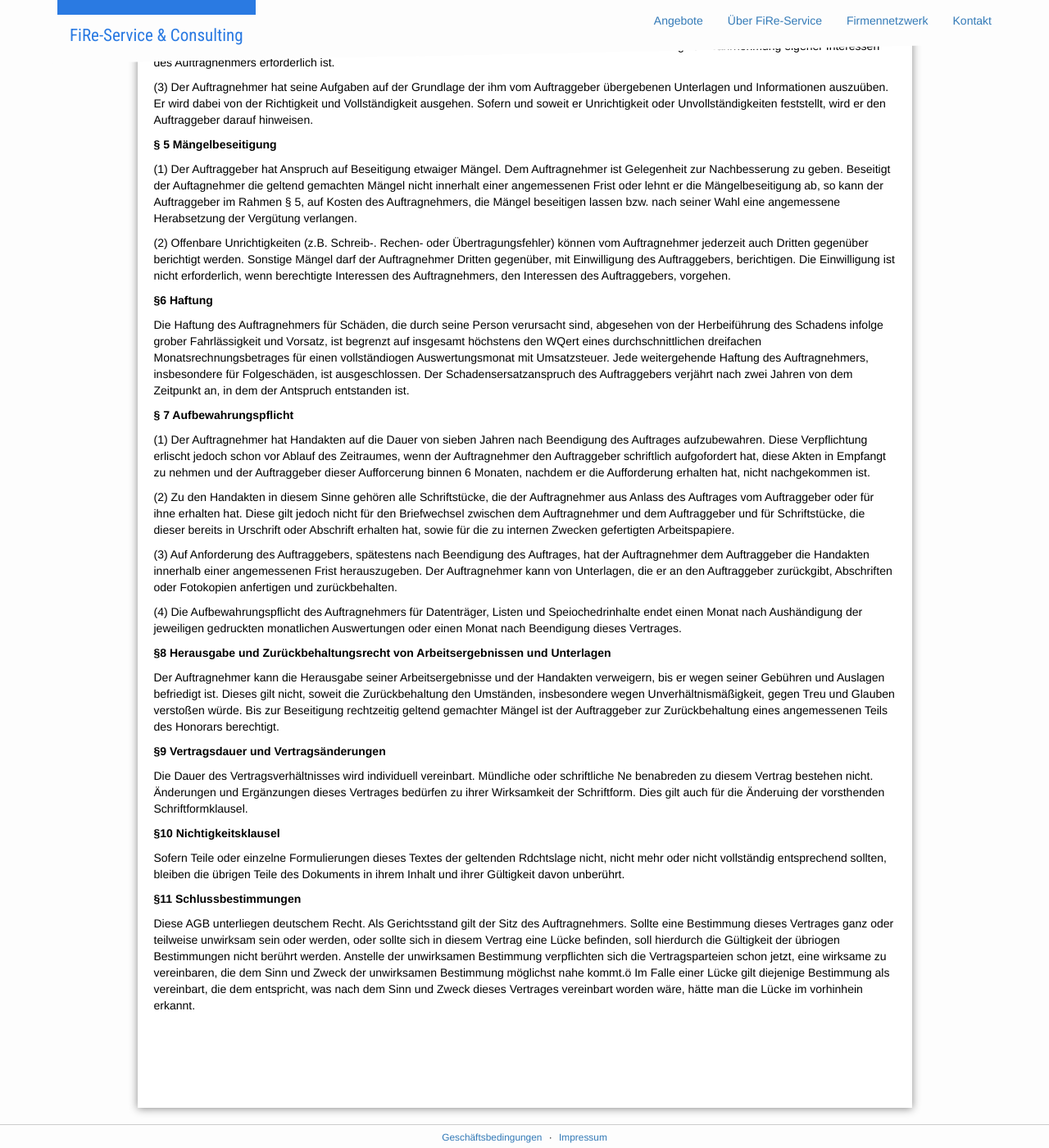
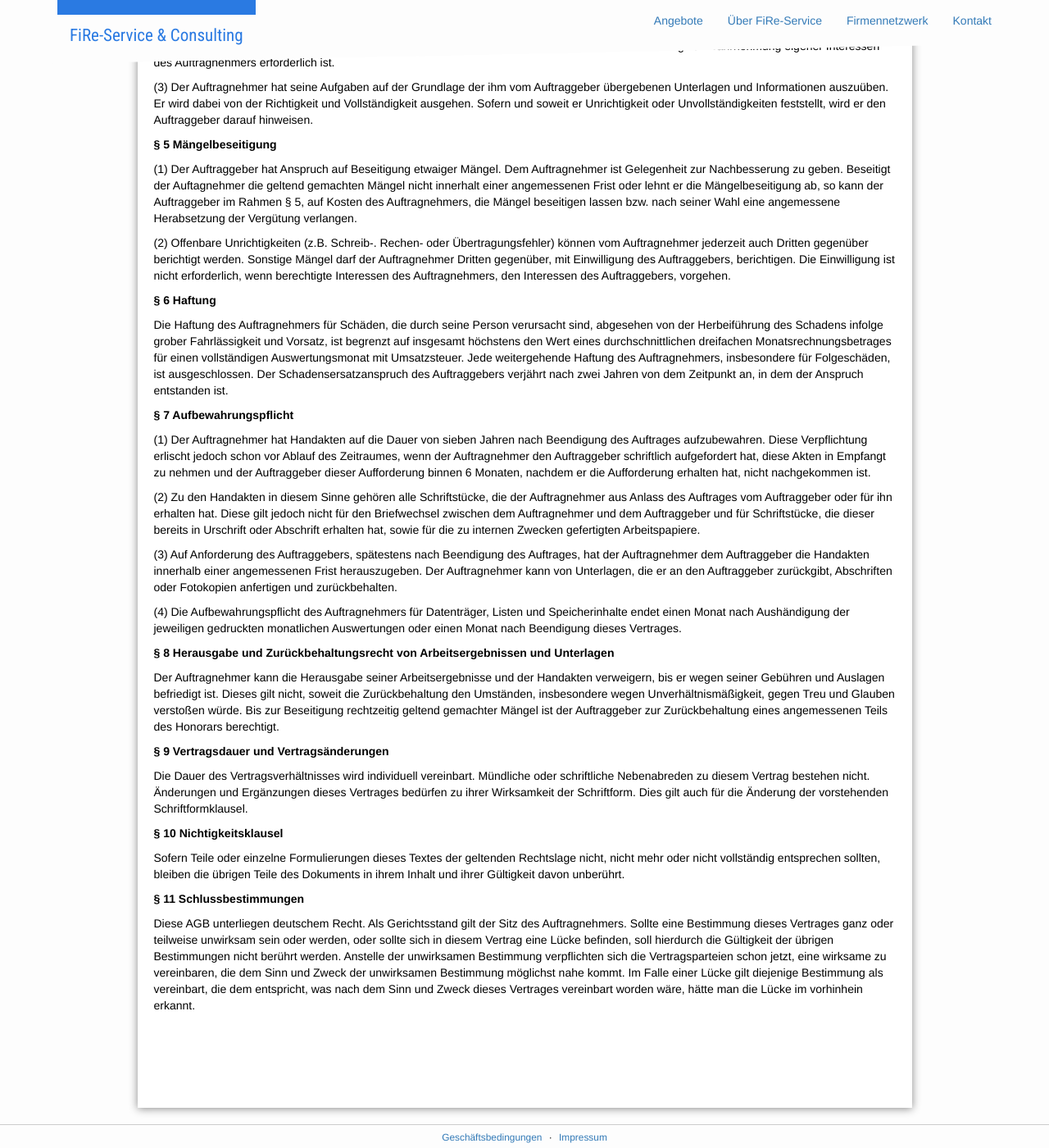
Before and after one commit to samlawski/fire-service, a Jekyll site: the page built from geschaeftsbedingungen.md, in a window 1280 px wide and 1400 px high, scrolled down 1320 px. Shown: the whole window at 82% size. Built offline with Jekyll 4.4.1, drawn with Linux system fonts in a browser that asks for light colours; some of the changed text lies outside the part shown.

Commit message:
Updated '/geschaeftsbedingungen.md' via CloudCannon

```diff
--- a/geschaeftsbedingungen.md
+++ b/geschaeftsbedingungen.md
@@ -16,7 +16,7 @@ title: Geschäftsbedingungen
 
 Parteien dieses Vertrages sind der Kunde (nachfolgend "Auftraggeber") und FiRe Service & Consulting, Bismarckstra&szlig;e 63, 12169 Berlin (nachfolgend "Auftragnehmer"). Sollte sich eine Partei bei der Durchf&uuml;hrung dieses Vertrages Dritter bedienen, so werden diese nicht Vertragspartner. Soweit nicht ausdr&uuml;cklich anderes bestimmt, entfaltet dieser Vertrag keine Schutzwirkung zugrunsten Dritter. Die Leistungen des Auftragnehmers erfolgen ausschlie&szlig;lich auf Grundlage dieser Gesch&auml;ftsbedingungen. Diese gelten auch f&uuml;r alle k&uuml;nftigen Gesch&auml;ftsbeziehungen, auch wenn sie nicht nochmals ausdr&uuml;cklich vereinbart werden. Die zu &uuml;bernehmenden Leistungen werden in einem gesonderten Vertrag festgehalten.
 
-**&sect;2 Verg&uuml;tung und F&auml;lligkeit**
+**&sect; 2 Verg&uuml;tung und F&auml;lligkeit**
 
 Die Vertragsparteien vereinbaren f&uuml;r die gem&auml;&szlig; &sect; 1 dieses Vertrages zu erbringenden T&auml;tigkeiten ein stundenweises, monatliches oder nach Ende einer in Auftrag gegebenen Dienstleistung f&auml;lliges Honorar. Alle Rechnungen sind 14 Tage nach Erhalt der Rechnung per &Uuml;berweisung auf das vom Auftragnehmer angegebene Firmenkonto f&auml;llig.
 
@@ -40,35 +40,35 @@ Die Vertragsparteien vereinbaren f&uuml;r die gem&auml;&szlig; &sect; 1 dieses V
 
 (2) Offenbare Unrichtigkeiten (z.B. Schreib-. Rechen- oder &Uuml;bertragungsfehler) k&ouml;nnen vom Auftragnehmer jederzeit auch Dritten gegen&uuml;ber berichtigt werden. Sonstige M&auml;ngel darf der Auftragnehmer Dritten gegen&uuml;ber, mit Einwilligung des Auftraggebers, berichtigen. Die Einwilligung ist nicht erforderlich, wenn berechtigte Interessen des Auftragnehmers, den Interessen des Auftraggebers, vorgehen.
 
-**&sect;6 Haftung**
+**&sect; 6 Haftung**
 
-Die Haftung des Auftragnehmers f&uuml;r Sch&auml;den, die durch seine Person verursacht sind, abgesehen von der Herbeif&uuml;hrung des Schadens infolge grober Fahrl&auml;ssigkeit und Vorsatz, ist begrenzt auf insgesamt h&ouml;chstens den WQert eines durchschnittlichen dreifachen Monatsrechnungsbetrages f&uuml;r einen vollst&auml;ndiogen Auswertungsmonat mit Umsatzsteuer. Jede weitergehende Haftung des Auftragnehmers, insbesondere f&uuml;r Folgesch&auml;den, ist ausgeschlossen. Der Schadensersatzanspruch des Auftraggebers verj&auml;hrt nach zwei Jahren von dem Zeitpunkt an, in dem der Antspruch entstanden ist.
+Die Haftung des Auftragnehmers f&uuml;r Sch&auml;den, die durch seine Person verursacht sind, abgesehen von der Herbeif&uuml;hrung des Schadens infolge grober Fahrl&auml;ssigkeit und Vorsatz, ist begrenzt auf insgesamt h&ouml;chstens den Wert eines durchschnittlichen dreifachen Monatsrechnungsbetrages f&uuml;r einen vollst&auml;ndigen Auswertungsmonat mit Umsatzsteuer. Jede weitergehende Haftung des Auftragnehmers, insbesondere f&uuml;r Folgesch&auml;den, ist ausgeschlossen. Der Schadensersatzanspruch des Auftraggebers verj&auml;hrt nach zwei Jahren von dem Zeitpunkt an, in dem der Anspruch entstanden ist.
 
 **&sect; 7 Aufbewahrungspflicht**
 
-(1) Der Auftragnehmer hat Handakten auf die Dauer von sieben Jahren nach Beendigung des Auftrages aufzubewahren. Diese Verpflichtung erlischt jedoch schon vor Ablauf des Zeitraumes, wenn der Auftragnehmer den Auftraggeber schriftlich aufgofordert hat, diese Akten in Empfangt zu nehmen und der Auftraggeber dieser Aufforcerung binnen 6 Monaten, nachdem er die Aufforderung erhalten hat, nicht nachgekommen ist.
+(1) Der Auftragnehmer hat Handakten auf die Dauer von sieben Jahren nach Beendigung des Auftrages aufzubewahren. Diese Verpflichtung erlischt jedoch schon vor Ablauf des Zeitraumes, wenn der Auftragnehmer den Auftraggeber schriftlich aufgefordert hat, diese Akten in Empfangt zu nehmen und der Auftraggeber dieser Aufforderung binnen 6 Monaten, nachdem er die Aufforderung erhalten hat, nicht nachgekommen ist.
 
-(2) Zu den Handakten in diesem Sinne geh&ouml;ren alle Schriftst&uuml;cke, die der Auftragnehmer aus Anlass des Auftrages vom Auftraggeber oder f&uuml;r ihne erhalten hat. Diese gilt jedoch nicht f&uuml;r den Briefwechsel zwischen dem Auftragnehmer und dem Auftraggeber und f&uuml;r Schriftst&uuml;cke, die dieser bereits in Urschrift oder Abschrift erhalten hat, sowie f&uuml;r die zu internen Zwecken gefertigten Arbeitspapiere.
+(2) Zu den Handakten in diesem Sinne geh&ouml;ren alle Schriftst&uuml;cke, die der Auftragnehmer aus Anlass des Auftrages vom Auftraggeber oder f&uuml;r ihn erhalten hat. Diese gilt jedoch nicht f&uuml;r den Briefwechsel zwischen dem Auftragnehmer und dem Auftraggeber und f&uuml;r Schriftst&uuml;cke, die dieser bereits in Urschrift oder Abschrift erhalten hat, sowie f&uuml;r die zu internen Zwecken gefertigten Arbeitspapiere.
 
 (3) Auf Anforderung des Auftraggebers, sp&auml;testens nach Beendigung des Auftrages, hat der Auftragnehmer dem Auftraggeber die Handakten innerhalb einer angemessenen Frist herauszugeben. Der Auftragnehmer kann von Unterlagen, die er an den Auftraggeber zur&uuml;ckgibt, Abschriften oder Fotokopien anfertigen und zur&uuml;ckbehalten.
 
-(4) Die Aufbewahrungspflicht des Auftragnehmers f&uuml;r Datentr&auml;ger, Listen und Speiochedrinhalte endet einen Monat nach Aush&auml;ndigung der jeweiligen gedruckten monatlichen Auswertungen oder einen Monat nach Beendigung dieses Vertrages.
+(4) Die Aufbewahrungspflicht des Auftragnehmers f&uuml;r Datentr&auml;ger, Listen und Speicherinhalte endet einen Monat nach Aush&auml;ndigung der jeweiligen gedruckten monatlichen Auswertungen oder einen Monat nach Beendigung dieses Vertrages.
 
-**&sect;8 Herausgabe und Zur&uuml;ckbehaltungsrecht von Arbeitsergebnissen und Unterlagen**
+**&sect; 8 Herausgabe und Zur&uuml;ckbehaltungsrecht von Arbeitsergebnissen und Unterlagen**
 
 Der Auftragnehmer kann die Herausgabe seiner Arbeitsergebnisse und der Handakten verweigern, bis er wegen seiner Geb&uuml;hren und Auslagen befriedigt ist. Dieses gilt nicht, soweit die Zur&uuml;ckbehaltung den Umst&auml;nden, insbesondere wegen Unverh&auml;ltnism&auml;&szlig;igkeit, gegen Treu und Glauben versto&szlig;en w&uuml;rde. Bis zur Beseitigung rechtzeitig geltend gemachter M&auml;ngel ist der Auftraggeber zur Zur&uuml;ckbehaltung eines angemessenen Teils des Honorars berechtigt.
 
-**&sect;9 Vertragsdauer und Vertrags&auml;nderungen**
+**&sect; 9 Vertragsdauer und Vertrags&auml;nderungen**
 
-Die Dauer des Vertragsverh&auml;ltnisses wird individuell vereinbart. M&uuml;ndliche oder schriftliche Ne benabreden zu diesem Vertrag bestehen nicht. &Auml;nderungen und Erg&auml;nzungen dieses Vertrages bed&uuml;rfen zu ihrer Wirksamkeit der Schriftform. Dies gilt auch f&uuml;r die &Auml;nderuing der vorsthenden Schriftformklausel.
+Die Dauer des Vertragsverh&auml;ltnisses wird individuell vereinbart. M&uuml;ndliche oder schriftliche Nebenabreden zu diesem Vertrag bestehen nicht. &Auml;nderungen und Erg&auml;nzungen dieses Vertrages bed&uuml;rfen zu ihrer Wirksamkeit der Schriftform. Dies gilt auch f&uuml;r die &Auml;nderung der vorstehenden Schriftformklausel.
 
-**&sect;10 Nichtigkeitsklausel**
+**&sect; 10 Nichtigkeitsklausel**
 
-Sofern Teile oder einzelne Formulierungen dieses Textes der geltenden Rdchtslage nicht, nicht mehr oder nicht vollst&auml;ndig entsprechend sollten, bleiben die &uuml;brigen Teile des Dokuments in ihrem Inhalt und ihrer G&uuml;ltigkeit davon unber&uuml;hrt.
+Sofern Teile oder einzelne Formulierungen dieses Textes der geltenden Rechtslage nicht, nicht mehr oder nicht vollst&auml;ndig entsprechen sollten, bleiben die &uuml;brigen Teile des Dokuments in ihrem Inhalt und ihrer G&uuml;ltigkeit davon unber&uuml;hrt.
 
-**&sect;11 Schlussbestimmungen**
+**&sect; 11 Schlussbestimmungen**
 
-Diese AGB unterliegen deutschem Recht. Als Gerichtsstand gilt der Sitz des Auftragnehmers. Sollte eine Bestimmung dieses Vertrages ganz oder teilweise unwirksam sein oder werden, oder sollte sich in diesem Vertrag eine L&uuml;cke befinden, soll hierdurch die G&uuml;ltigkeit der &uuml;briogen Bestimmungen nicht ber&uuml;hrt werden. Anstelle der unwirksamen Bestimmung verpflichten sich die Vertragsparteien schon jetzt, eine wirksame zu vereinbaren, die dem Sinn und Zweck der unwirksamen Bestimmung m&ouml;glichst nahe kommt.&ouml; Im Falle einer L&uuml;cke gilt diejenige Bestimmung als vereinbart, die dem entspricht, was nach dem Sinn und Zweck dieses Vertrages vereinbart worden w&auml;re, h&auml;tte man die L&uuml;cke im vorhinhein erkannt.
+Diese AGB unterliegen deutschem Recht. Als Gerichtsstand gilt der Sitz des Auftragnehmers. Sollte eine Bestimmung dieses Vertrages ganz oder teilweise unwirksam sein oder werden, oder sollte sich in diesem Vertrag eine L&uuml;cke befinden, soll hierdurch die G&uuml;ltigkeit der &uuml;brigen Bestimmungen nicht ber&uuml;hrt werden. Anstelle der unwirksamen Bestimmung verpflichten sich die Vertragsparteien schon jetzt, eine wirksame zu vereinbaren, die dem Sinn und Zweck der unwirksamen Bestimmung m&ouml;glichst nahe kommt. Im Falle einer L&uuml;cke gilt diejenige Bestimmung als vereinbart, die dem entspricht, was nach dem Sinn und Zweck dieses Vertrages vereinbart worden w&auml;re, h&auml;tte man die L&uuml;cke im vorhinhein erkannt.
 
 &nbsp;
 
```
